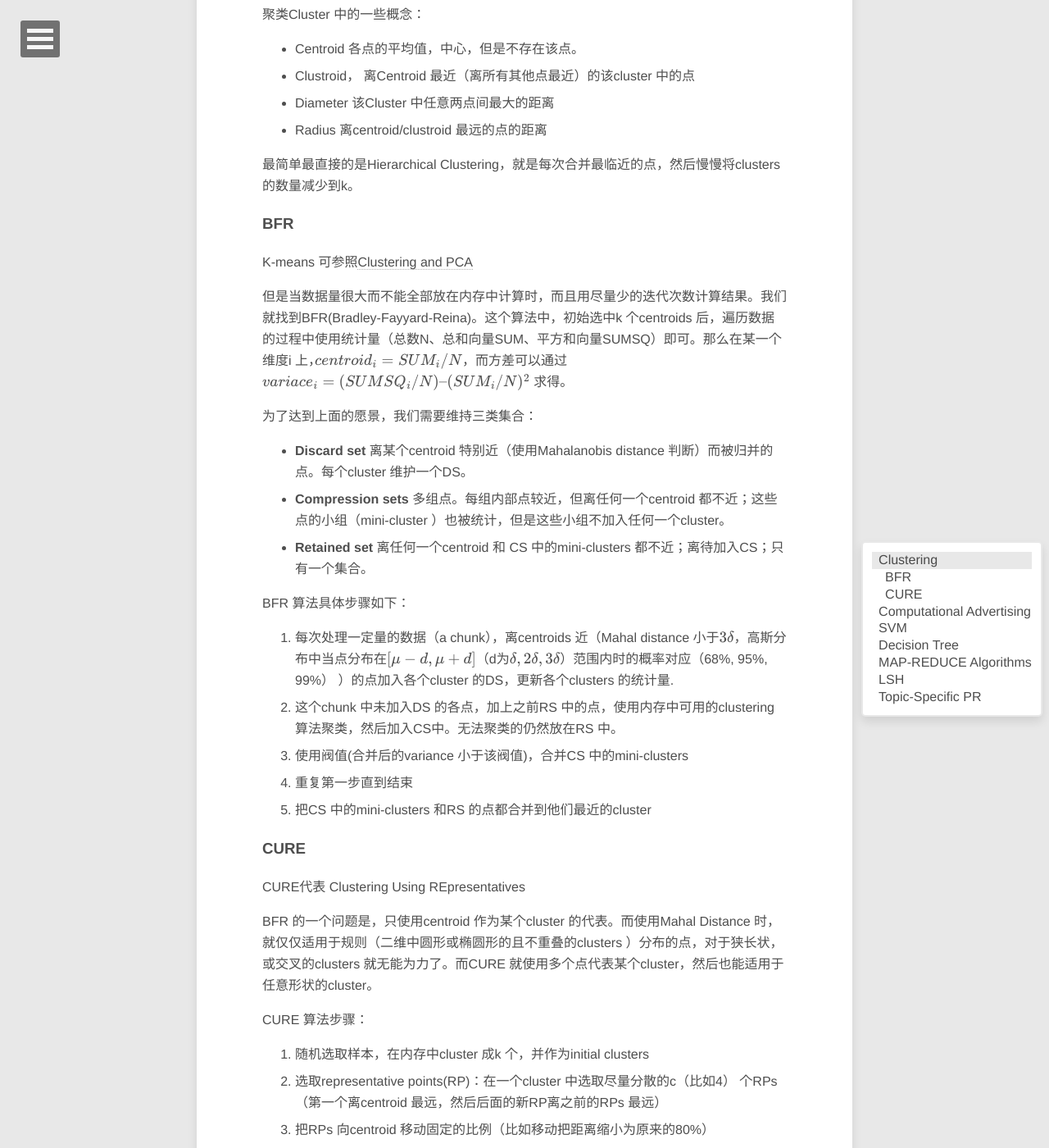
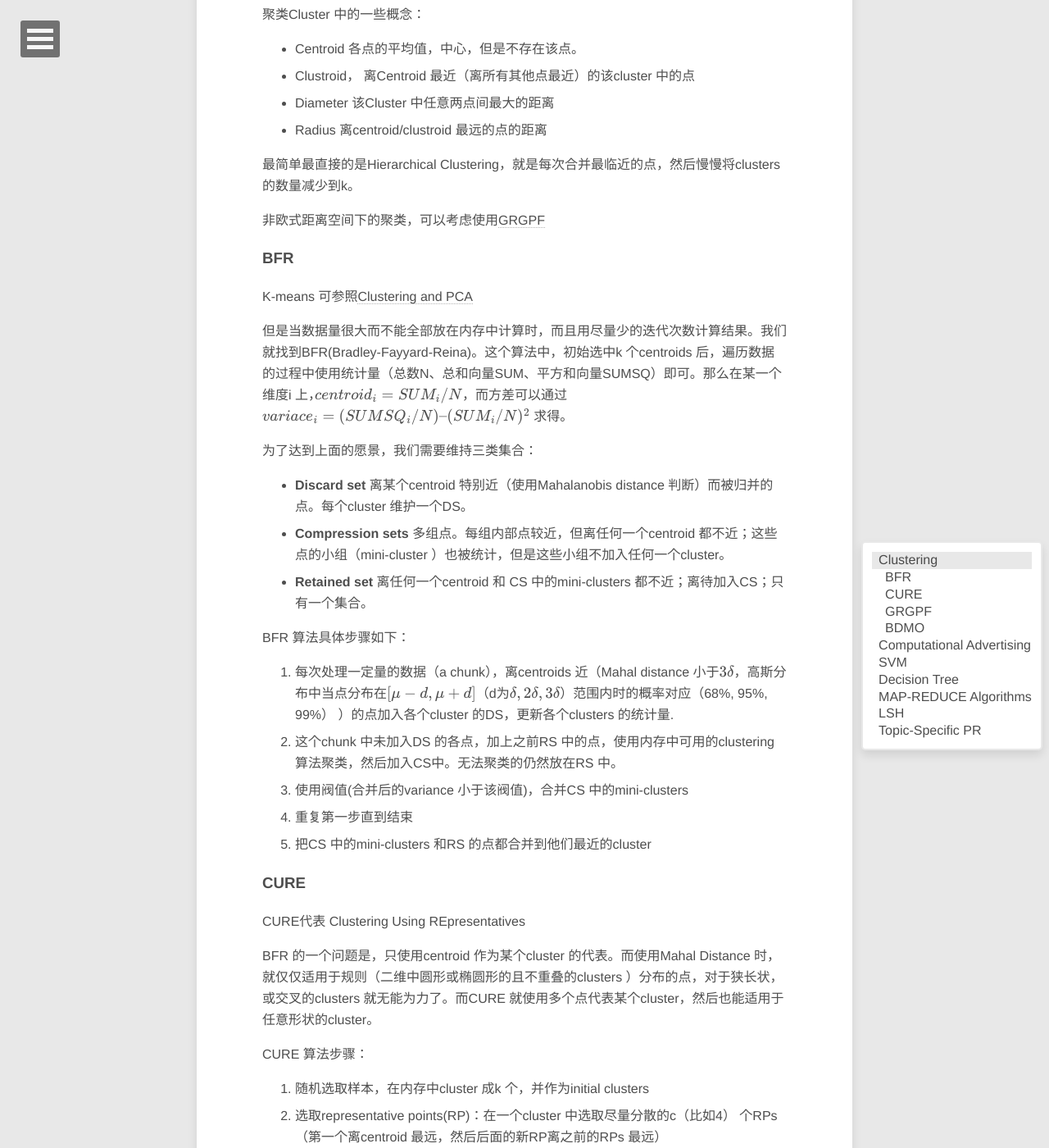
Before and after one commit to jinntrance/blog, a Jekyll site: the page built from CHINESE/_posts/2015-10-22-notes-of-mmds-week5.md, in a window 1280 px wide and 1400 px high, scrolled down 728 px. Shown: the whole window at 82% size. Built offline with Jekyll 4.4.1, drawn with Linux system fonts in a browser that asks for light colours; formulas are drawn with MathJax 3; comment, search, counter and statistics services are not loaded.

Commit message:
add book notes

```diff
--- a/CHINESE/_posts/2015-10-22-notes-of-mmds-week5.md
+++ b/CHINESE/_posts/2015-10-22-notes-of-mmds-week5.md
@@ -39,6 +39,8 @@
 
 最简单最直接的是Hierarchical Clustering，就是每次合并最临近的点，然后慢慢将clusters 的数量减少到k。
 
+非欧式距离空间下的聚类，可以考虑使用[GRGPF]
+
 
 ### BFR
 
@@ -72,6 +74,14 @@
 2. 选取representative points(RP)：在一个cluster 中选取尽量分散的c（比如4） 个RPs（第一个离centroid 最远，然后后面的新RP离之前的RPs 最远）
 3. 把RPs 向centroid 移动固定的比例（比如移动把距离缩小为原来的80%）
 4. 重新扫描全部数据集，离新的点p 最近的RP 所在的cluster，就是p 需要分配过去的cluster
+
+
+### GRGPF
+
+### BDMO
+
+
+
 
 ## Computational Advertising
 
@@ -252,6 +262,9 @@
 
 避免上述spam，可以通过使用top PR值的URL 或权威域名（.edu .gov）的URL，先建立Topic-PR $r^+$ ；而通过全局计算$r$ ，如果\`r/ r^+\` 比1 大很多，则越可能是spam。
 
+[GRGPF]: http://120.52.72.35/infolab.stanford.edu/c3pr90ntcsf0/~ullman/mining/cluster2.pdf
+
+
 **Mathjax was not loaded successfully**{:.mathjax_alt}
 {% comment %}
 <script type='text/x-mathjax-config'> MathJax.Hub.Config({ asciimath2jax: { delimiters: [['`','`']] }, tex2jax: {inlineMath: [['$', '$']], displayMath: [['$$', '$$']], processEscapes: true}}); </script>
```
